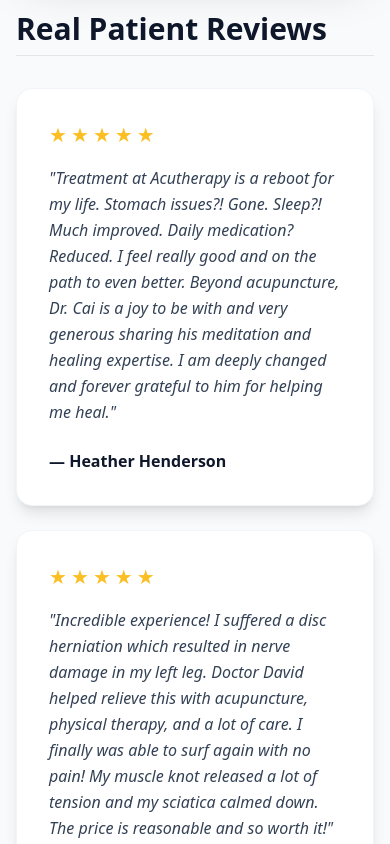
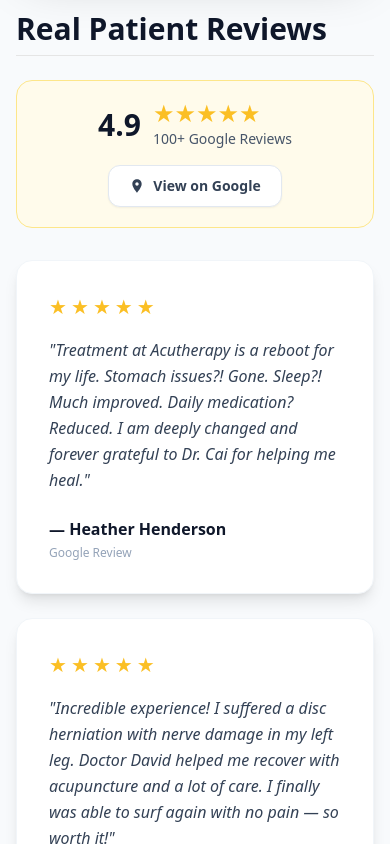
Before and after one commit to acutherapy/acutherapy-web-v2, a React (Vite) app: page /patient-reviews in a window 390 px wide. Shown: the part 1300-2144 px from the top of the page. Built offline with nearby package versions, Linux system fonts and the light colour scheme.

Commit message:
feat(reviews): add rating banner, Google labels, shorten long reviews
Adds 4.9★ / 100+ Google Reviews banner with View on Google link,
shortens Heather Henderson and Rington Kunst reviews for mobile,
adds 'Google Review' label to all 7 review cards.

```diff
--- a/src/pages/PatientReviewsPage.tsx
+++ b/src/pages/PatientReviewsPage.tsx
@@ -120,23 +120,44 @@ export default function PatientReviewsPage() {
               <figcaption className="absolute bottom-0 inset-x-0 bg-gradient-to-t from-blue-900/90 to-transparent p-8 pt-16 text-white text-lg font-medium">Trusted Honolulu Holistic Care</figcaption>
             </div>
 
-            <h2 className="text-3xl font-bold text-slate-900 mt-12 mb-8 border-b pb-2">Real Patient Reviews</h2>
+            <h2 className="text-3xl font-bold text-slate-900 mt-12 mb-6 border-b pb-2">Real Patient Reviews</h2>
+
+            <div className="flex flex-col sm:flex-row items-center justify-between gap-4 bg-amber-50 border border-amber-200 rounded-2xl px-6 py-5 mb-8">
+              <div className="flex items-center gap-3">
+                <span className="text-3xl font-extrabold text-slate-900">4.9</span>
+                <div>
+                  <div className="flex gap-0.5 text-amber-400 text-2xl leading-none">★★★★★</div>
+                  <p className="text-slate-600 text-sm mt-1">100+ Google Reviews</p>
+                </div>
+              </div>
+              <a
+                href="https://maps.app.goo.gl/j2tVyh4dqUh2Ly1h6"
+                target="_blank"
+                rel="noopener noreferrer"
+                className="inline-flex items-center gap-2 bg-white border border-slate-200 hover:border-blue-400 hover:text-blue-600 text-slate-700 font-semibold text-sm px-5 py-2.5 rounded-xl shadow-sm transition-colors"
+              >
+                <svg className="w-4 h-4" viewBox="0 0 24 24" fill="currentColor"><path d="M12 2C8.13 2 5 5.13 5 9c0 5.25 7 13 7 13s7-7.75 7-13c0-3.87-3.13-7-7-7zm0 9.5c-1.38 0-2.5-1.12-2.5-2.5S10.62 6.5 12 6.5s2.5 1.12 2.5 2.5S13.38 11.5 12 11.5z"/></svg>
+                View on Google
+              </a>
+            </div>
 
             <div className="grid md:grid-cols-2 gap-6 my-8">
               <div className="bg-white p-8 rounded-2xl shadow-lg border border-slate-100 relative hover:shadow-xl transition-shadow">
                 <div className="flex gap-1 text-amber-400 mb-4">
                   <span className="text-xl">★</span><span className="text-xl">★</span><span className="text-xl">★</span><span className="text-xl">★</span><span className="text-xl">★</span>
                 </div>
-                <p className="text-slate-700 italic mb-6 leading-relaxed">"Treatment at Acutherapy is a reboot for my life. Stomach issues?! Gone. Sleep?! Much improved. Daily medication? Reduced. I feel really good and on the path to even better. Beyond acupuncture, Dr. Cai is a joy to be with and very generous sharing his meditation and healing expertise. I am deeply changed and forever grateful to him for helping me heal."</p>
+                <p className="text-slate-700 italic mb-6 leading-relaxed">"Treatment at Acutherapy is a reboot for my life. Stomach issues?! Gone. Sleep?! Much improved. Daily medication? Reduced. I am deeply changed and forever grateful to Dr. Cai for helping me heal."</p>
                 <div className="font-bold text-slate-900">— Heather Henderson</div>
+                <p className="text-xs text-slate-400 mt-1">Google Review</p>
               </div>
 
               <div className="bg-white p-8 rounded-2xl shadow-lg border border-slate-100 relative hover:shadow-xl transition-shadow">
                 <div className="flex gap-1 text-amber-400 mb-4">
                   <span className="text-xl">★</span><span className="text-xl">★</span><span className="text-xl">★</span><span className="text-xl">★</span><span className="text-xl">★</span>
                 </div>
-                <p className="text-slate-700 italic mb-6 leading-relaxed">"Incredible experience! I suffered a disc herniation which resulted in nerve damage in my left leg. Doctor David helped relieve this with acupuncture, physical therapy, and a lot of care. I finally was able to surf again with no pain! My muscle knot released a lot of tension and my sciatica calmed down. The price is reasonable and so worth it!"</p>
+                <p className="text-slate-700 italic mb-6 leading-relaxed">"Incredible experience! I suffered a disc herniation with nerve damage in my left leg. Doctor David helped me recover with acupuncture and a lot of care. I finally was able to surf again with no pain — so worth it!"</p>
                 <div className="font-bold text-slate-900">— Rington Kunst</div>
+                <p className="text-xs text-slate-400 mt-1">Google Review</p>
               </div>
 
               <div className="bg-white p-8 rounded-2xl shadow-lg border border-slate-100 relative hover:shadow-xl transition-shadow">
@@ -145,6 +166,7 @@ export default function PatientReviewsPage() {
                 </div>
                 <p className="text-slate-700 italic mb-6 leading-relaxed">"After years of dealing with chronic back pain and trying various treatments, I finally found relief at Acutherapy. The combination of acupuncture and massage therapy has worked wonders for my mobility and overall well-being. Dr. Cai and his team are professional, caring, and truly experts in their field. I highly recommend them to anyone seeking holistic healing."</p>
                 <div className="font-bold text-slate-900">— Michael T.</div>
+                <p className="text-xs text-slate-400 mt-1">Google Review</p>
               </div>
 
               <div className="bg-white p-8 rounded-2xl shadow-lg border border-slate-100 relative hover:shadow-xl transition-shadow">
@@ -153,6 +175,7 @@ export default function PatientReviewsPage() {
                 </div>
                 <p className="text-slate-700 italic mb-6 leading-relaxed">"I had horrible back and knee pain. A combination of massage and acupuncture has greatly reduced my issues, so I am able to go about my life! All practitioners are very good and caring. They truly listen and tailor the treatment to your specific needs. The office is clean, comfortable, and the atmosphere is very healing."</p>
                 <div className="font-bold text-slate-900">— Leina'ala M.</div>
+                <p className="text-xs text-slate-400 mt-1">Google Review</p>
               </div>
 
               <div className="bg-white p-8 rounded-2xl shadow-lg border border-slate-100 relative hover:shadow-xl transition-shadow">
@@ -161,6 +184,7 @@ export default function PatientReviewsPage() {
                 </div>
                 <p className="text-slate-700 italic mb-6 leading-relaxed">"After just one session I slept better, can lift my arm up and have less pain."</p>
                 <div className="font-bold text-slate-900">— Angie Y.</div>
+                <p className="text-xs text-slate-400 mt-1">Google Review</p>
               </div>
 
               <div className="bg-white p-8 rounded-2xl shadow-lg border border-slate-100 relative hover:shadow-xl transition-shadow">
@@ -169,6 +193,7 @@ export default function PatientReviewsPage() {
                 </div>
                 <p className="text-slate-700 italic mb-6 leading-relaxed">"Clinic is clean and very welcoming in Liliha. Lots of parking. I've been going for about a month and recommend this place. Slowly recovering from my car accident thanks to Acutherapy Clinic!"</p>
                 <div className="font-bold text-slate-900">— Ryan G.</div>
+                <p className="text-xs text-slate-400 mt-1">Google Review</p>
               </div>
 
               <div className="bg-white p-8 rounded-2xl shadow-lg border border-slate-100 relative hover:shadow-xl transition-shadow">
@@ -177,6 +202,7 @@ export default function PatientReviewsPage() {
                 </div>
                 <p className="text-slate-700 italic mb-6 leading-relaxed">"Dr. Cai is very good at taking care of the patient. I'm very happy under his treatment."</p>
                 <div className="font-bold text-slate-900">— Shih Chang M.</div>
+                <p className="text-xs text-slate-400 mt-1">Google Review</p>
               </div>
             </div>
 
```
